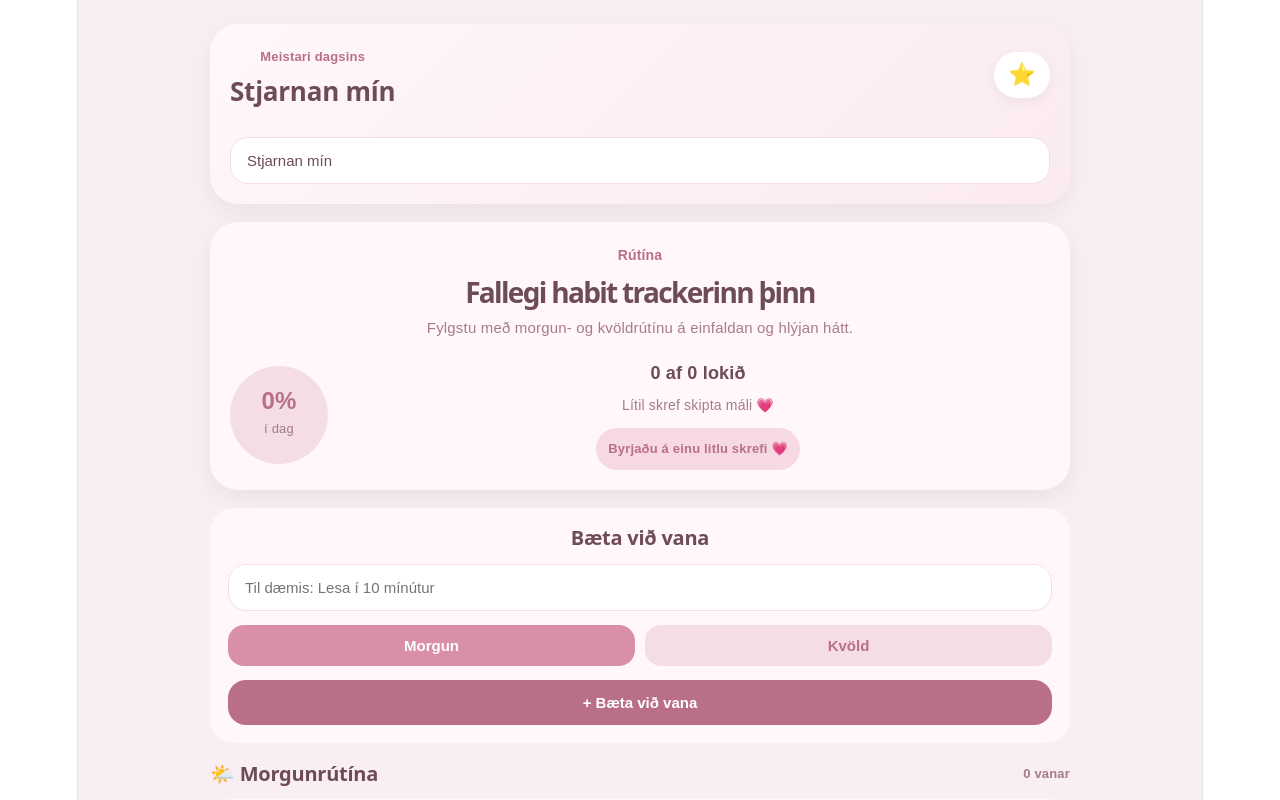
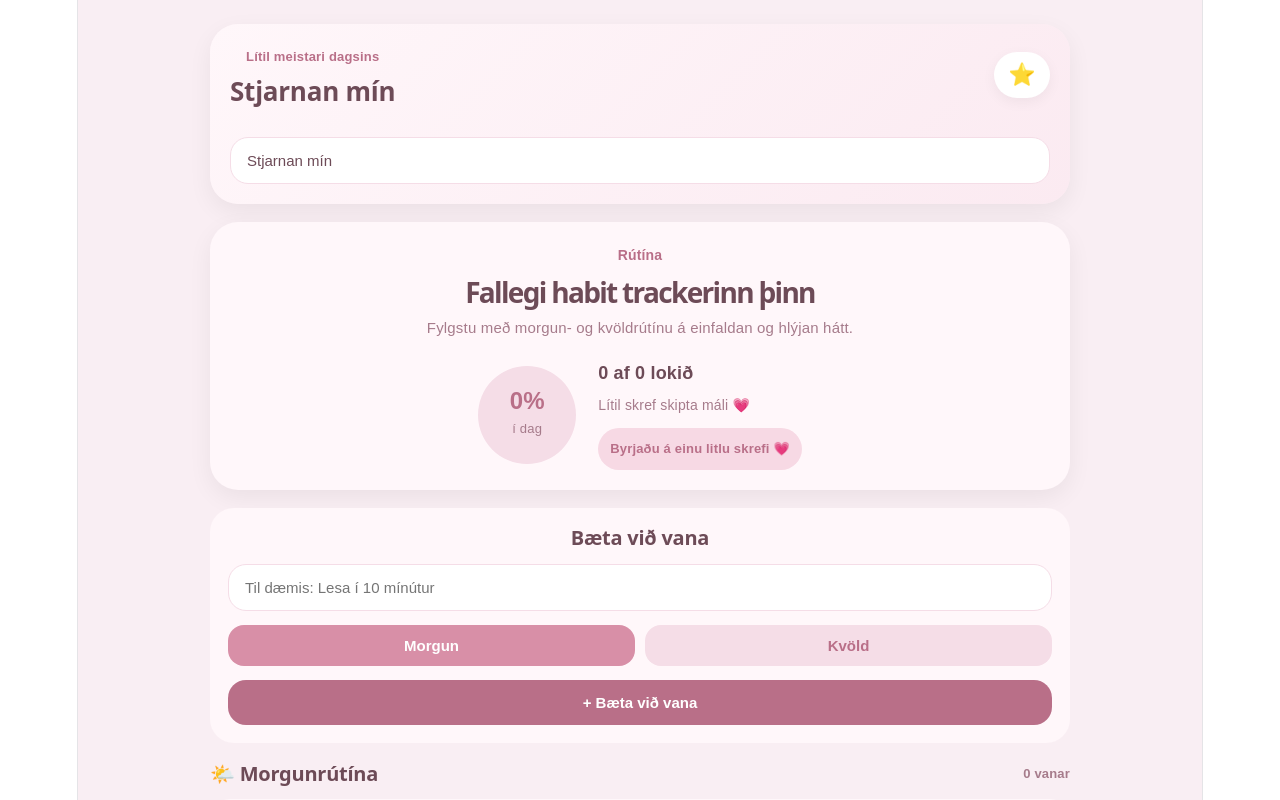
Before and after one commit to jokib82-gif/rutina, a React (Vite) app: page / in a window 1280 px wide. Shown: the top 800 px of the page. Built offline with nearby package versions, Linux system fonts and the light colour scheme.

Commit message:
Fix App.jsx build error

```diff
--- a/src/App.jsx
+++ b/src/App.jsx
@@ -196,6 +196,12 @@ export default function App() {
           .progress-row-fix {
             grid-template-columns: 1fr !important;
             justify-items: center;
+            width: 100% !important;
+          }
+
+          .progress-info-fix {
+            align-items: center !important;
+            text-align: center !important;
           }
         }
       `}</style>
@@ -205,7 +211,7 @@ export default function App() {
           <section style={styles.profileCard}>
             <div style={styles.profileTopRow}>
               <div>
-                <div style={styles.profileLabel}>Meistari dagsins</div>
+                <div style={styles.profileLabel}>Lítil meistari dagsins</div>
                 <h2 style={styles.profileTitle}>{childName || 'Stjarnan mín'}</h2>
               </div>
               <div style={styles.starBadge}>{renderRewardStars()}</div>
@@ -240,7 +246,7 @@ export default function App() {
                 <div style={styles.progressLabel}>í dag</div>
               </div>
 
-              <div style={styles.progressInfo}>
+              <div style={styles.progressInfo} className="progress-info-fix">
                 <div style={styles.progressHeadline}>
                   {completedCount} af {habits.length} lokið
                 </div>
@@ -465,10 +471,15 @@ const styles = {
   },
   progressRow: {
     display: 'grid',
-    gridTemplateColumns: '98px minmax(0, 1fr)',
+    gridTemplateColumns: '98px auto',
     alignItems: 'center',
-    gap: '18px',
+    justifyContent: 'center',
+    columnGap: '22px',
     marginTop: '20px',
+    width: 'fit-content',
+    maxWidth: '100%',
+    marginLeft: 'auto',
+    marginRight: 'auto',
   },
   progressCircle: {
     width: '98px',
@@ -496,8 +507,8 @@ const styles = {
     display: 'flex',
     flexDirection: 'column',
     justifyContent: 'center',
-    alignItems: 'center',
-    textAlign: 'center',
+    alignItems: 'flex-start',
+    textAlign: 'left',
   },
   progressHeadline: {
     fontSize: '18px',
```
